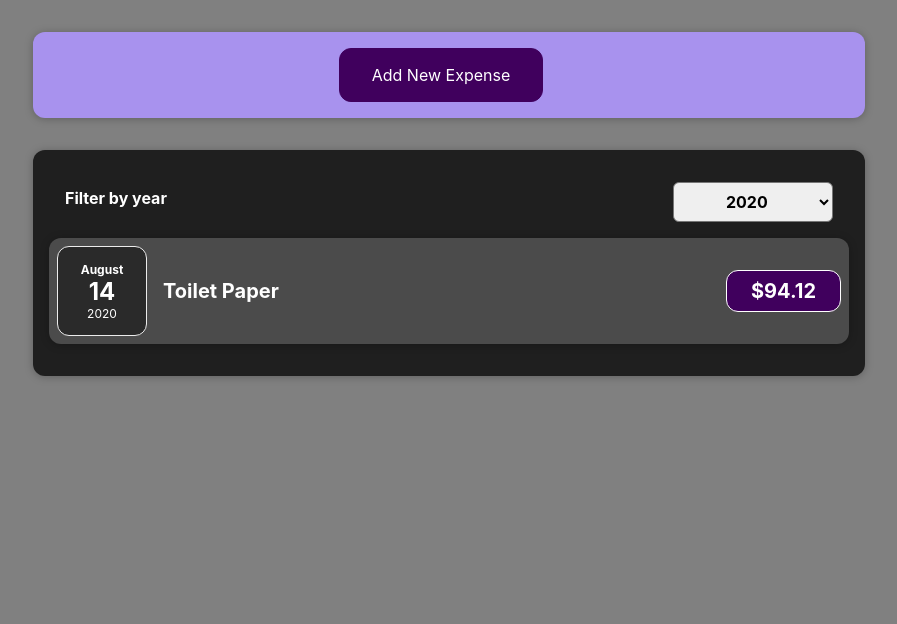
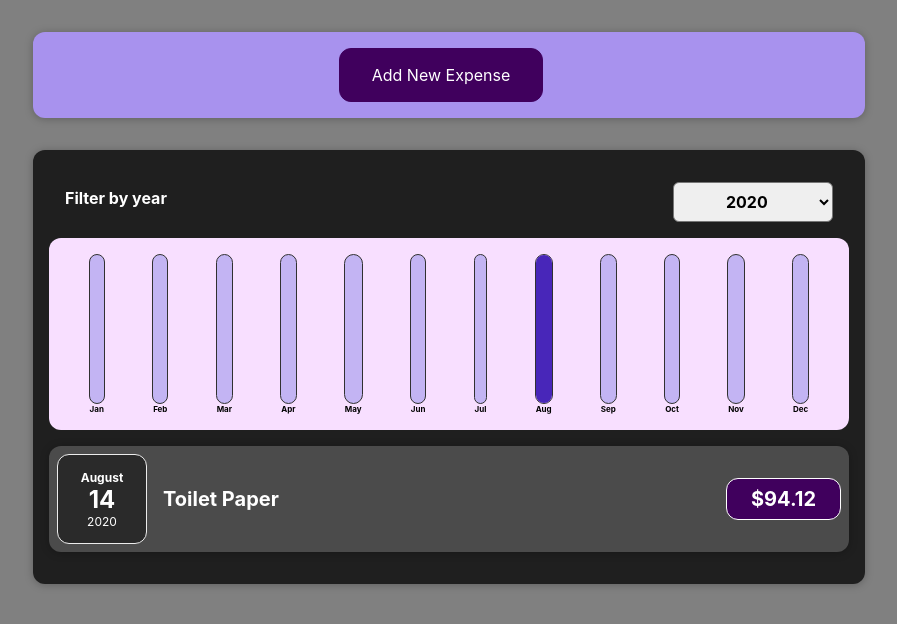
Before and after one commit to ntasicc/Expense-Tracker, a React (Create React App) app in the folder expense-tracker-app/: page / in a window 1280 px wide. Shown: the top 624 px of the page, without its empty margins (191-1088 px from the left). Built offline with nearby package versions, Linux system fonts and the light colour scheme.

Commit message:
Added chart component

```diff
--- a/expense-tracker-app/src/components/DisplayExpenses/Expenses/Expenses.js
+++ b/expense-tracker-app/src/components/DisplayExpenses/Expenses/Expenses.js
@@ -3,6 +3,7 @@
 import ExpensesFilter from "../ExpenseFilter/ExpensesFilter";
 import { useState } from "react";
 import ExpensesList from "../ExpensesList/ExpensesList";
+import ExpensesChart from "../ExpensesChart/ExpensesChart";
 
 const Expenses = (props) => {
   const [filteredYear, setFilteredYear] = useState("2020");
@@ -21,6 +22,7 @@
         selected={filteredYear}
         onChangeFilter={filterChangeHandler}
       />
+      <ExpensesChart expenses={filteredExpenses} />
       <ExpensesList items={filteredExpenses} />
     </Card>
   );
```
